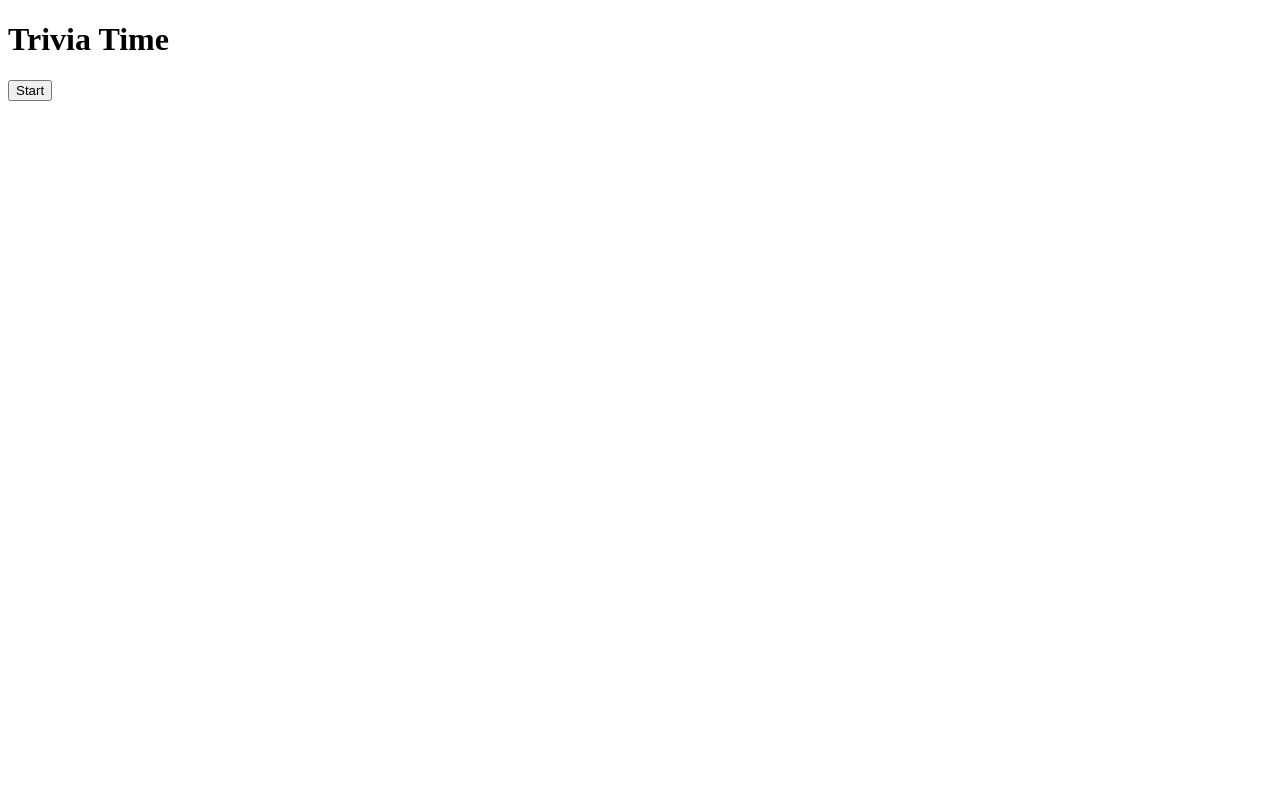
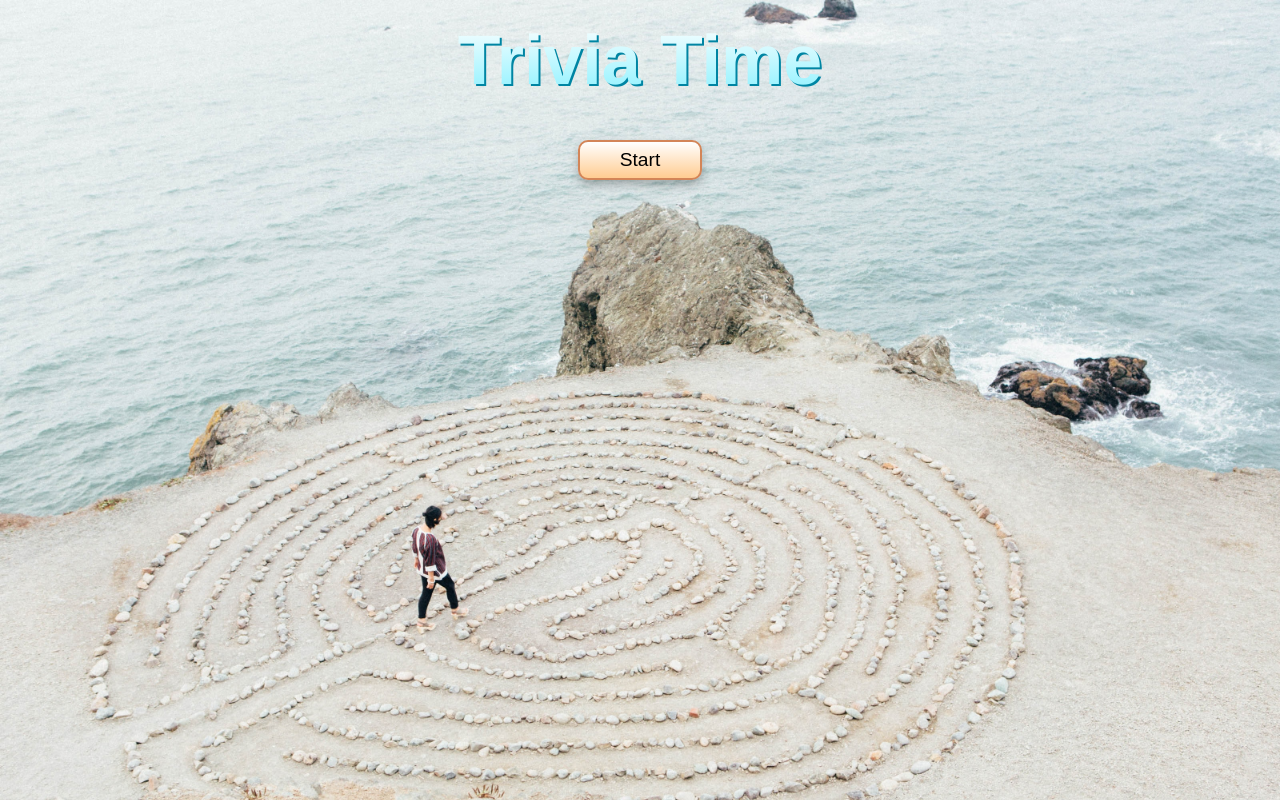
Before and after one commit to imbingz/React-Typescript-Quiz-App, a React (Create React App) app: page / in a window 1280 px wide. Built offline with nearby package versions, Linux system fonts and the light colour scheme.

Commit message:
added global style to app

```diff
--- /dev/null
+++ b/src/App.style.ts
@@ -0,0 +1,72 @@
+import styled, { createGlobalStyle } from 'styled-components';
+
+// it can be named as anything
+export const GlobalStyle = createGlobalStyle`
+    * {
+        box-sizing: border-box;
+    }
+
+    html {
+        height: 100%;
+    }
+
+    body {
+        background-image: url('bg.jpg');
+        background-size: cover;
+        /* background-repeat: none; */
+        font-family:  Helvetica, Arial, sans-serif;
+        margin: 0;
+        padding: 0 20px;
+        display: flex;
+        justify-content: center;
+    }
+
+`;
+
+// Other styles
+export const Wrapper = styled.div`
+	display: flex;
+	flex-direction: column;
+	align-items: center;
+
+	/* only style p tag inside the wrapper */
+	> p {
+		color: #fff;
+	}
+
+	.score {
+		color: #fff;
+		font-size: 2rem;
+		margin: 0;
+	}
+
+	h1 {
+		font-family: Helvetica, Arial;
+		/* bg-image will show through the h1 element */
+		background-image: linear-gradient(180deg, #fff, #87f1ff);
+		background-size: 100%;
+		background-clip: text;
+		-webkit-text-fill-color: transparent;
+		-webkit-background-clip: text;
+		-moz-background-clip: text;
+		-moz-text-fill-color: transparent;
+		/* create the 3D look with darker border on the right n bottom of the text */
+		filter: drop-shadow(2px 2px #0085a3);
+		font-size: 70px;
+		text-align: center;
+		margin: 20px;
+	}
+
+	.start,
+	.next {
+		cursor: pointer;
+		background: linear-gradient(180deg, #fff, #ffcc91);
+		border: 2px solid #d38558;
+		box-shadow: 0px 5px 10px rgba(0, 0, 0, 0.25);
+		border-radius: 10px;
+		height: 40px;
+		margin: 20px 0;
+		padding: 0 40px;
+		font-size: 1.2rem;
+	}
+`;
--- a/src/App.tsx
+++ b/src/App.tsx
@@ -1,6 +1,7 @@
 import React, { useState } from 'react';
 import { fetchTrivia, Difficulty, QuestionState } from './API';
 import QuestionCard from './compoments/QuestionCard';
+import { GlobalStyle, Wrapper } from './App.style';
 
 const TOTAL_QUESTIONS = 2;
 
@@ -80,7 +81,9 @@
 	};
 
 	return (
-		<div className='App'>
+		<React.Fragment>
+			<GlobalStyle />
+			<Wrapper>
 				<h1>Trivia Time</h1>
 				{!gameOver && <p className='score'>Score: {score}</p>}
 				{userAnswers.length === TOTAL_QUESTIONS && <p>Game Over. Press Start button to play again</p>}
@@ -111,7 +114,8 @@
 						Next
 					</button>
 				)}
-		</div>
+			</Wrapper>
+		</React.Fragment>
 	);
 }
 
```
Lines whose indentation alone changed are shown as unchanged.
